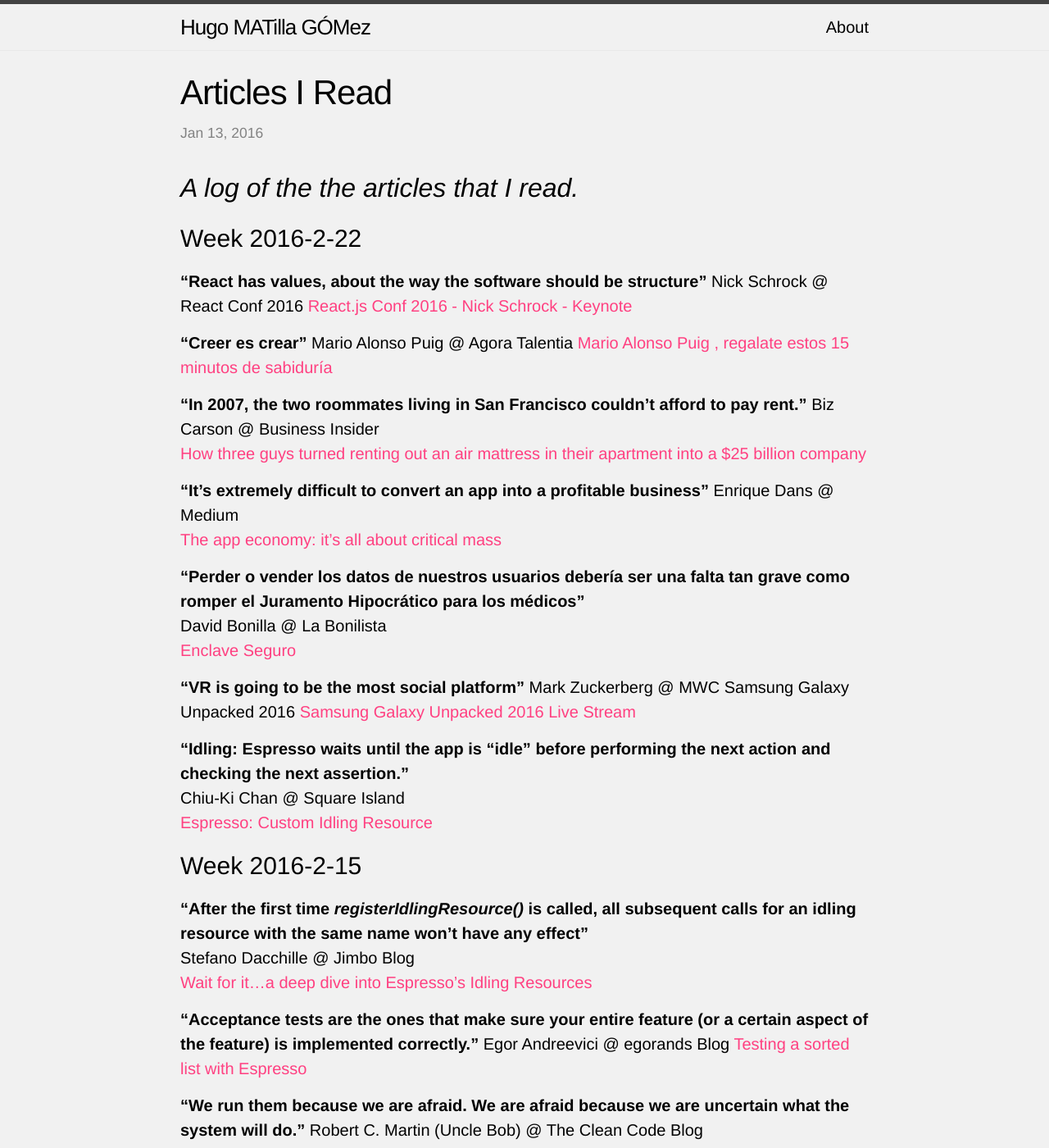
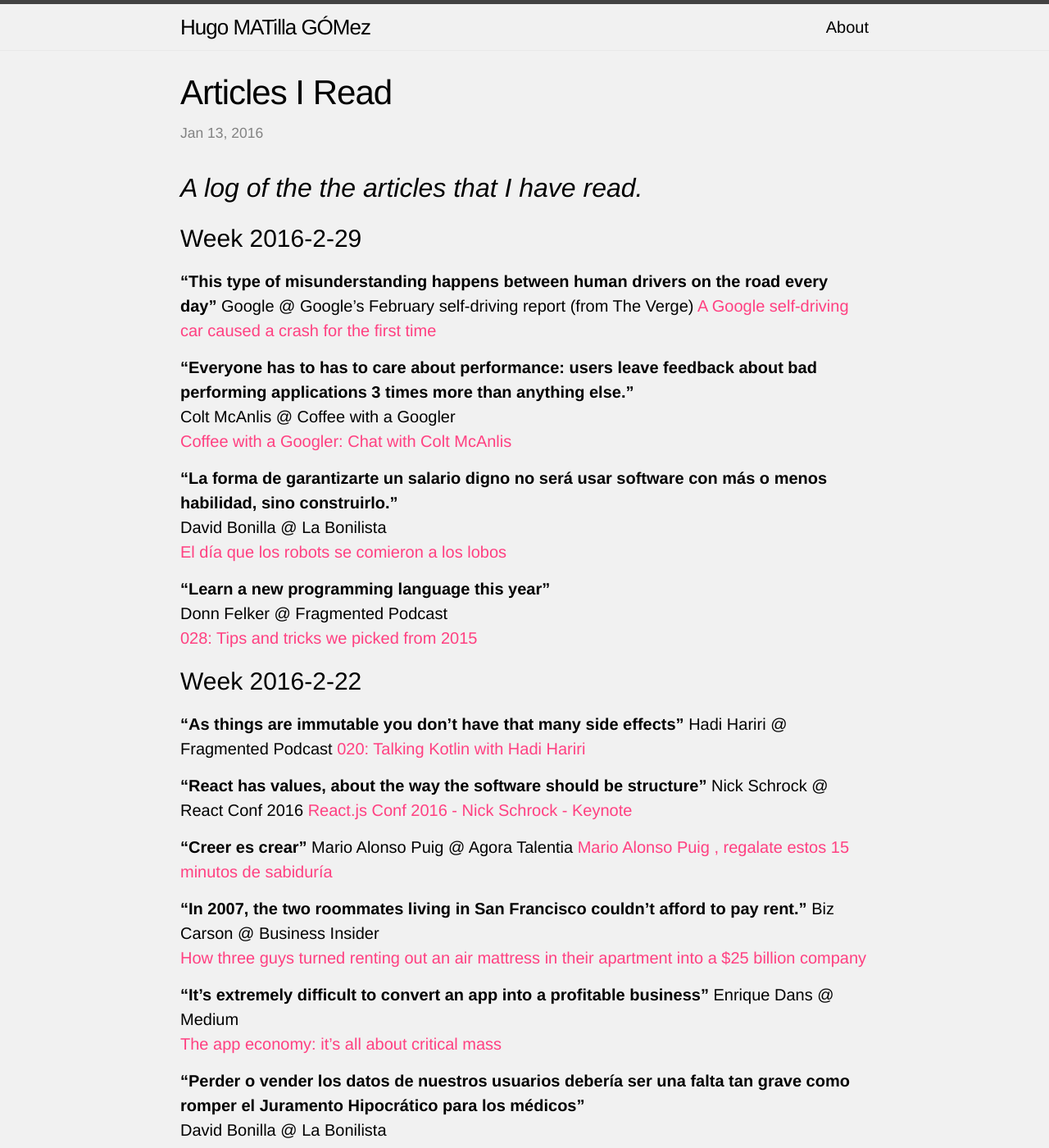
Before and after one commit to HugoMatilla/hugomatilla.github.io, a Jekyll site: the page built from _posts/2016-01-13-Articles-Read.md, in a window 1280 px wide and 1400 px high. Shown: the whole window at 82% size. Built offline with Jekyll 4.4.1, drawn with Linux system fonts in a browser that asks for light colours.

Commit message:
Update articles

```diff
--- a/_posts/2016-01-13-Articles-Red.md
+++ b/_posts/2016-01-13-Articles-Read.md
@@ -6,8 +6,31 @@
 image : main-articles.jpg
 ---
 
-## _A log of the the articles that I read._
+## _A log of the the articles that I have read._
+
+# Week 2016-2-29
+
+**"This type of misunderstanding happens between human drivers on the road every day"**
+Google @ Google's February self-driving report (from The Verge)
+[A Google self-driving car caused a crash for the first time](http://www.theverge.com/2016/2/29/11134344/google-self-driving-car-crash-report)
+
+**"Everyone has to has to care about performance: users leave feedback about bad performing applications 3 times more than anything else."**
+Colt McAnlis @  Coffee with a Googler
+[Coffee with a Googler: Chat with Colt McAnlis](https://www.youtube.com/watch?v=GgiusBuk-4Y)
+
+**"La forma de garantizarte un salario digno no será usar software con más o menos habilidad, sino construirlo."**
+David Bonilla @ La Bonilista
+[El día que los robots se comieron a los lobos](http://us2.campaign-archive2.com/?u=374c664073e1a1fa3deca53b4&id=348d32eaf0&e=2a1a11c4a7)
+
+**"Learn a new programming language this year"**
+Donn Felker @ Fragmented Podcast
+[028: Tips and tricks we picked from 2015](http://fragmentedpodcast.com/episodes/28/)
+
 # Week 2016-2-22
+
+**"As things are immutable you don't have that many side effects"**
+Hadi Hariri @ Fragmented Podcast
+[020: Talking Kotlin with Hadi Hariri](http://fragmentedpodcast.com/episodes/20/)
 
 **"React has values, about the way the software should be structure"**
 Nick Schrock @ React Conf 2016
```
Also changed, not shown: _posts/2016-02-12-Share-Library.md (+20 -4 lines).
